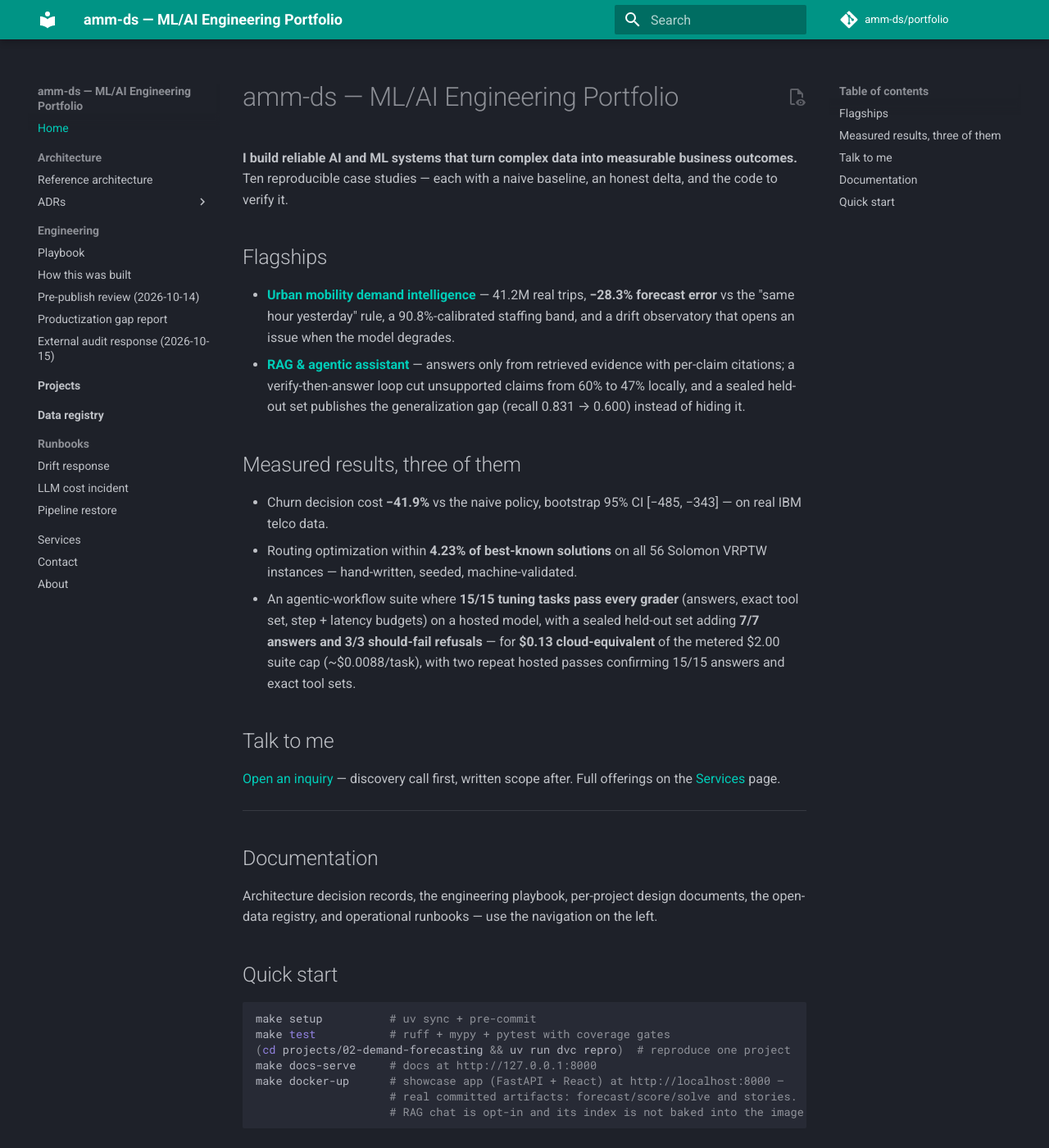
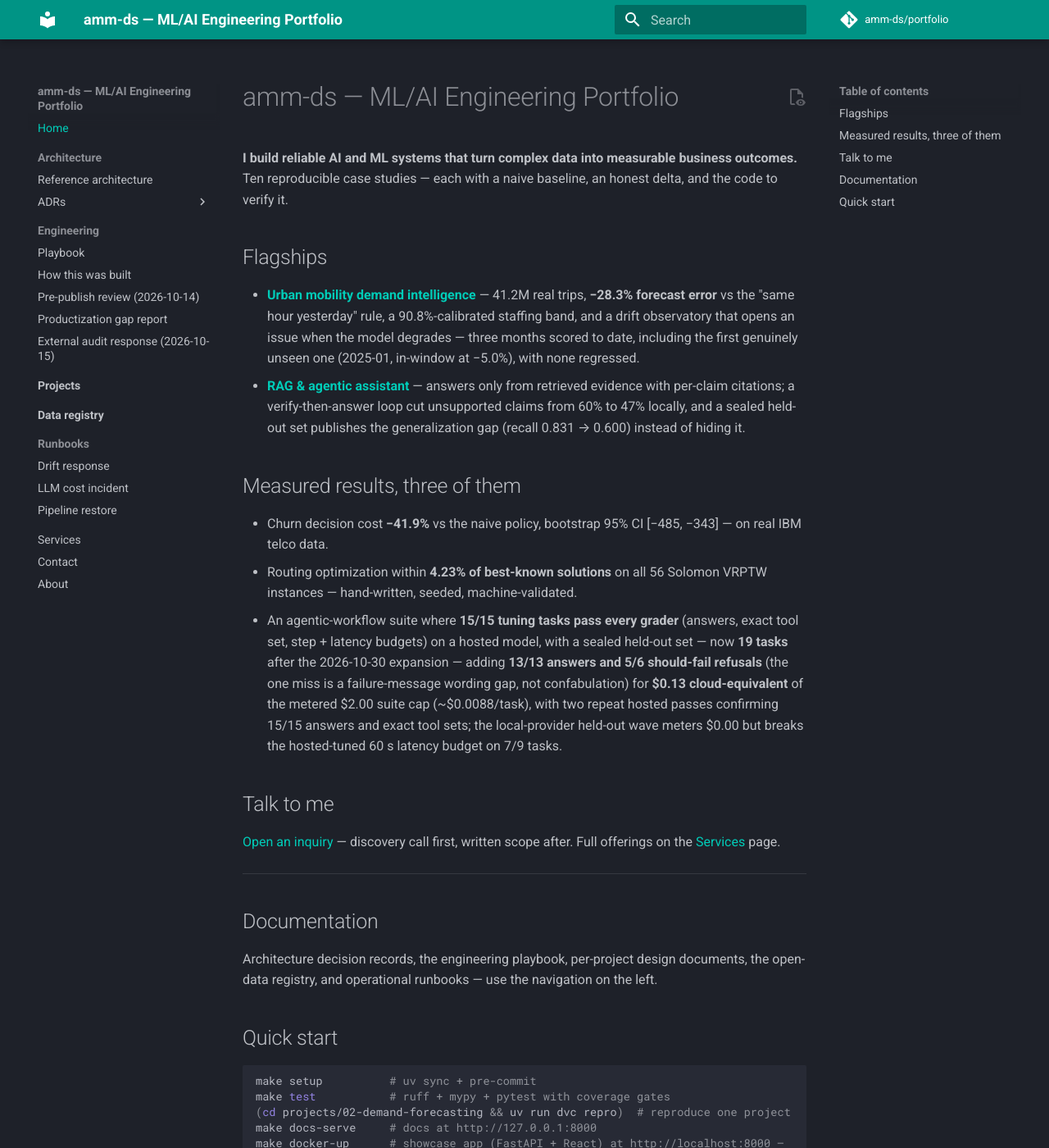
Before and after one commit to amm-ds/portfolio, an MkDocs documentation site: the page built from docs/index.md, in a window 1280 px wide and 1400 px high. Shown: the whole window at 82% size. Built offline with MkDocs 1.6.1 and Material for MkDocs 9.7.7, drawn with Linux system fonts in a browser that asks for light colours; comment, search, counter and statistics services are not loaded.

```diff
--- a/docs/index.md
+++ b/docs/index.md
@@ -9,7 +9,9 @@
 - **[Urban mobility demand intelligence](projects/07-open-data-mobility.md)** —
   41.2M real trips, **−28.3% forecast error** vs the "same hour yesterday"
   rule, a 90.8%-calibrated staffing band, and a drift observatory that opens
-  an issue when the model degrades.
+  an issue when the model degrades — three months scored to date, including
+  the first genuinely unseen one (2025-01, in-window at −5.0%), with none
+  regressed.
 - **[RAG & agentic assistant](projects/01-rag-agent.md)** — answers only from
   retrieved evidence with per-claim citations; a verify-then-answer loop
   cut unsupported claims from 60% to 47% locally, and a sealed held-out set
@@ -23,10 +25,13 @@
   Solomon VRPTW instances — hand-written, seeded, machine-validated.
 - An agentic-workflow suite where **15/15 tuning tasks pass every grader**
   (answers, exact tool set, step + latency budgets) on a hosted model, with a
-  sealed held-out set adding **7/7 answers and 3/3 should-fail refusals** —
+  sealed held-out set — now **19 tasks** after the 2026-10-30 expansion —
+  adding **13/13 answers and 5/6 should-fail refusals** (the one miss is a
+  failure-message wording gap, not confabulation)
   for **$0.13 cloud-equivalent** of the metered $2.00 suite cap
   (~$0.0088/task), with two repeat hosted passes confirming 15/15 answers and
-  exact tool sets.
+  exact tool sets; the local-provider held-out wave meters $0.00 but breaks
+  the hosted-tuned 60 s latency budget on 7/9 tasks.
 
 ## Talk to me
 
```
Also changed, not shown: README.md (+5 -5 lines), docs/projects/index.md (+4 -4 lines), projects/01-rag-agent/README.md (+4 -3 lines), projects/05-ml-pipeline-churn/README.md (+5 -4 lines), 6 other files.
